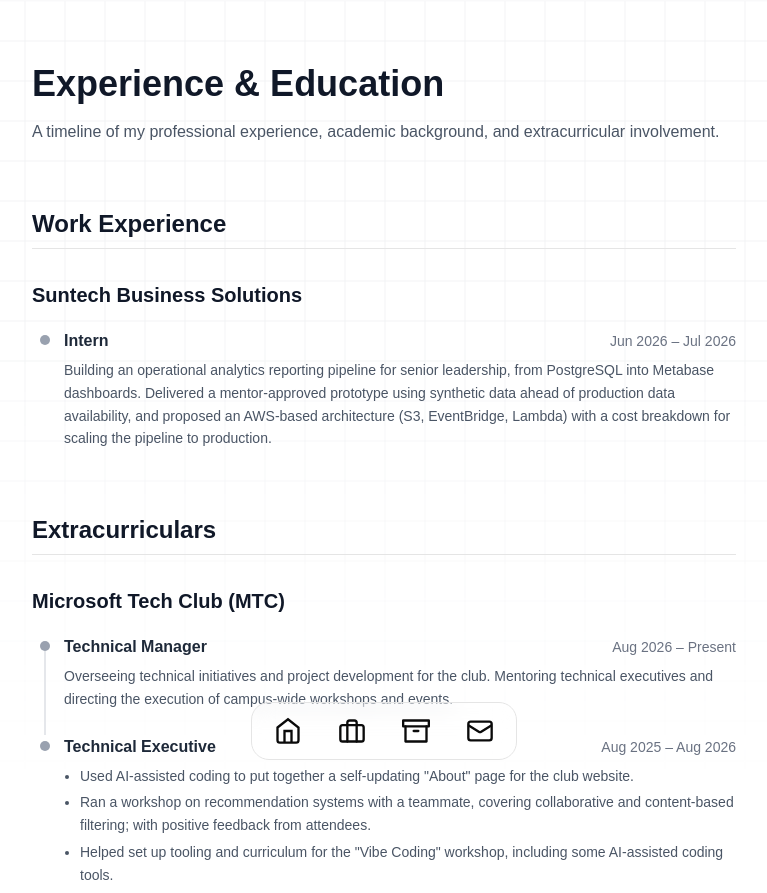
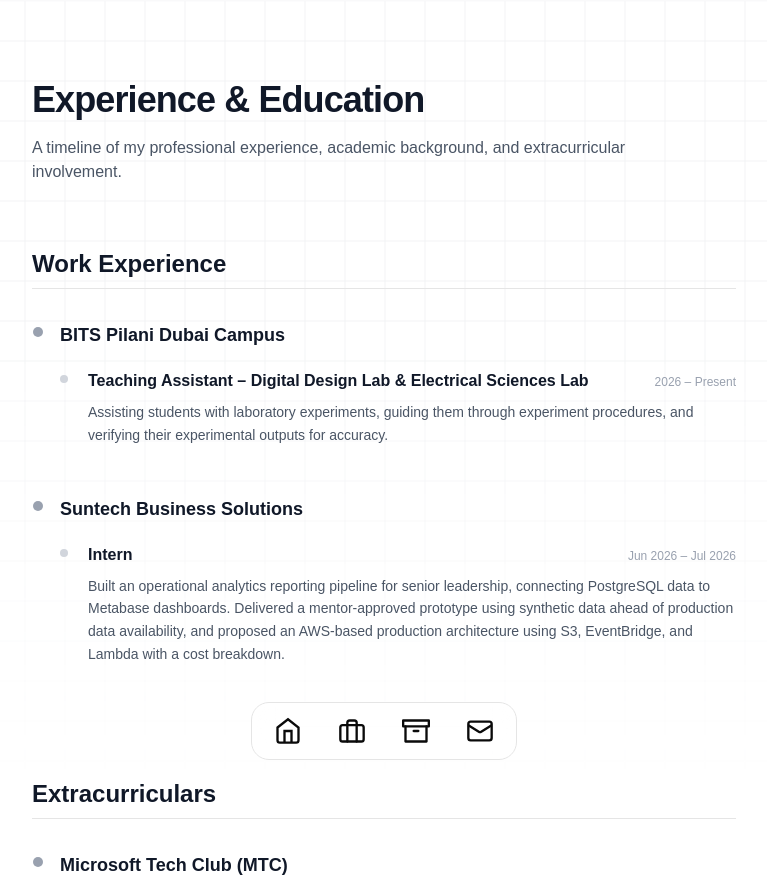
Before and after one commit to orangebead/personal-website, a Next.js app: page /experience in a window 1280 px wide. Shown: the top 893 px of the page, without its empty margins (256-1023 px from the left). Built offline with nearby package versions, Linux system fonts and the light colour scheme; a web font is replaced by a local one.

Commit message:
Work experience updated

```diff
--- a/src/app/experience/page.tsx
+++ b/src/app/experience/page.tsx
@@ -1,18 +1,31 @@
 // src/app/experience/page.tsx
+
 import { InteractiveGrid } from "@/components/backgrounds/CustomGrid"
 
 // --- Data ---
 
 const workExperience = [
   {
+    organization: "BITS Pilani Dubai Campus",
+    roles: [
+      {
+        title: "Teaching Assistant – Digital Design Lab & Electrical Sciences Lab",
+        date: "2026 – Present",
+        description:
+          "Assisting students with laboratory experiments, guiding them through experiment procedures, and verifying their experimental outputs for accuracy.",
+      },
+    ],
+  },
+  {
     organization: "Suntech Business Solutions",
     roles: [
       {
         title: "Intern",
         date: "Jun 2026 – Jul 2026",
-        description: "Building an operational analytics reporting pipeline for senior leadership, from PostgreSQL into Metabase dashboards. Delivered a mentor-approved prototype using synthetic data ahead of production data availability, and proposed an AWS-based architecture (S3, EventBridge, Lambda) with a cost breakdown for scaling the pipeline to production.",
-      }
-    ]
+        description:
+          "Built an operational analytics reporting pipeline for senior leadership, connecting PostgreSQL data to Metabase dashboards. Delivered a mentor-approved prototype using synthetic data ahead of production data availability, and proposed an AWS-based production architecture using S3, EventBridge, and Lambda with a cost breakdown.",
+      },
+    ],
   },
 ]
 
@@ -23,19 +36,20 @@ const extracurriculars = [
       {
         title: "Technical Manager",
         date: "Aug 2026 – Present",
-        description: "Overseeing technical initiatives and project development for the club. Mentoring technical executives and directing the execution of campus-wide workshops and events.",
+        description:
+          "Overseeing technical initiatives and project development for the club. Mentoring technical executives and directing the execution of campus-wide workshops and events.",
       },
       {
         title: "Technical Executive",
         date: "Aug 2025 – Aug 2026",
         description: [
-          "Used AI-assisted coding to put together a self-updating \"About\" page for the club website.",
-          "Ran a workshop on recommendation systems with a teammate, covering collaborative and content-based filtering; with positive feedback from attendees.",
-          "Helped set up tooling and curriculum for the \"Vibe Coding\" workshop, including some AI-assisted coding tools.",
-          "Put together the game logic for a typing contest event.",
+          'Built an AI-assisted, self-updating "About" page for the club website.',
+          "Co-ran a workshop on recommendation systems covering collaborative and content-based filtering.",
+          'Helped set up tooling and curriculum for the "Vibe Coding" workshop.',
+          "Developed the game logic for a typing contest event.",
         ],
-      }
-    ]
+      },
+    ],
   },
 ]
 
@@ -46,9 +60,10 @@ const education = [
       {
         title: "BITS Pilani Dubai Campus",
         date: "2024 – 2028",
-        description: "Current CGPA: 9.3/10. Focusing on data-oriented software development, backend systems, and machine learning.",
-      }
-    ]
+        description:
+          "Current CGPA: 9.3/10. Focusing on data-oriented software development, backend systems, and machine learning.",
+      },
+    ],
   },
   {
     organization: "Grade 12 (Science)",
@@ -57,64 +72,85 @@ const education = [
         title: "The Millennium School, Dubai",
         date: "Graduated 2023",
         description: "Graduated with 87%.",
-      }
-    ]
-  }
+      },
+    ],
+  },
 ]
 
 // --- Timeline Component ---
 
 interface RoleItem {
-  title: string;
-  date: string;
-  description: string | string[];
+  title: string
+  date: string
+  description: string | string[]
 }
 
 interface TimelineItemProps {
-  organization: string;
-  roles: RoleItem[];
-  showConnector?: boolean;
+  organization: string
+  roles: RoleItem[]
 }
 
-function TimelineItem({ organization, roles, showConnector = true }: TimelineItemProps) {
-  const hasMultipleRoles = roles.length > 1;
+function TimelineItem({
+  organization,
+  roles,
+}: TimelineItemProps) {
+  const hasMultipleRoles = roles.length > 1
 
   return (
-    <div className="relative pb-12 group last:pb-0">
-      {/* Vertical Line (connects this org to the next one in the section) */}
-      {showConnector && (
-        <div className="absolute left-[9px] top-9 bottom-0 w-[2px] bg-gray-200 group-last:bg-transparent" />
+    <div className="flex gap-4">
+      {/* Organization dot */}
+      <div className="flex w-3 shrink-0 justify-center">
+        <div className="mt-1.5 h-2.5 w-2.5 rounded-full bg-gray-400 ring-4 ring-white" />
+      </div>
+
+      {/* Organization content */}
+      <div className="min-w-0 flex-1 pb-12">
+        <h3 className="mb-5 text-lg font-semibold text-gray-900">
+          {organization}
+        </h3>
+
+        <div className="space-y-7">
+          {roles.map((role, index) => {
+            const isLastRole = index === roles.length - 1
+
+            return (
+              <div key={index} className="relative pl-7">
+                {/* Progression line ONLY between roles
+                    within the same organization */}
+                {hasMultipleRoles && !isLastRole && (
+                  <div className="absolute left-[3px] top-3 bottom-[-28px] w-px bg-gray-200" />
                 )}
 
-      {/* Organization Title — flush left, sits above its indented subparts */}
-      <h3 className="text-xl font-bold text-gray-900 mb-5">{organization}</h3>
+                {/* Role dot */}
+                <div className="absolute left-0 top-[6px] h-2 w-2 rounded-full bg-gray-300" />
 
-      {/* Roles List — indented to read as subparts of the organization above */}
-      <div className="pl-8 space-y-6">
-        {roles.map((role, index) => (
-          <div key={index} className="relative">
-            {/* Connecting line between roles within the same organization (shows progression) */}
-            {hasMultipleRoles && index < roles.length - 1 && (
-              <div className="absolute -left-5 top-4 bottom-[-24px] w-[2px] bg-gray-200" />
-            )}
-            {/* Role Dot */}
-            <div className="absolute -left-6 top-1.5 h-2.5 w-2.5 rounded-full bg-gray-400" />
+                {/* Role header */}
+                <div className="flex flex-col gap-1 sm:flex-row sm:items-baseline sm:justify-between">
+                  <h4 className="text-base font-semibold text-gray-900">
+                    {role.title}
+                  </h4>
 
-            <div className="flex flex-col sm:flex-row sm:items-baseline sm:justify-between mb-1.5">
-              <h4 className="text-md font-semibold text-gray-800">{role.title}</h4>
-              <span className="text-sm font-medium text-gray-500 mt-1 sm:mt-0 shrink-0 sm:ml-4">{role.date}</span>
+                  <span className="shrink-0 text-xs font-medium text-gray-400 sm:ml-4">
+                    {role.date}
+                  </span>
                 </div>
+
+                {/* Role description */}
                 {Array.isArray(role.description) ? (
-              <ul className="text-sm text-gray-600 leading-relaxed list-disc list-outside pl-4 space-y-1">
+                  <ul className="mt-2 list-disc space-y-1 pl-4 text-sm leading-relaxed text-gray-600">
                     {role.description.map((point, i) => (
                       <li key={i}>{point}</li>
                     ))}
                   </ul>
                 ) : (
-              <p className="text-sm text-gray-600 leading-relaxed">{role.description}</p>
+                  <p className="mt-2 text-sm leading-relaxed text-gray-600">
+                    {role.description}
+                  </p>
                 )}
               </div>
-        ))}
+            )
+          })}
+        </div>
       </div>
     </div>
   )
@@ -125,21 +161,28 @@ function TimelineItem({ organization, roles, showConnector = true }: TimelineIte
 export default function ExperiencePage() {
   return (
     <div className="relative min-h-screen">
-      <InteractiveGrid className="opacity-20 pointer-events-none fixed inset-0" />
+      <InteractiveGrid className="pointer-events-none fixed inset-0 opacity-20" />
 
-      <main className="relative z-10 px-8 py-16 pb-32 max-w-3xl mx-auto space-y-16">
+      <main className="relative z-10 mx-auto max-w-3xl px-6 py-16 sm:px-8 sm:py-20">
 
         {/* Header */}
-        <header>
-          <h1 className="text-4xl font-bold text-gray-900 mb-4">Experience & Education</h1>
-          <p className="text-gray-600">
-            A timeline of my professional experience, academic background, and extracurricular involvement.
+        <header className="mb-16">
+          <h1 className="mb-4 text-4xl font-bold tracking-tight text-gray-900">
+            Experience & Education
+          </h1>
+
+          <p className="max-w-2xl text-gray-600">
+            A timeline of my professional experience, academic background,
+            and extracurricular involvement.
           </p>
         </header>
 
-        {/* Work Experience Section */}
-        <section>
-          <h2 className="text-2xl font-bold text-gray-900 mb-8 border-b pb-2">Work Experience</h2>
+        {/* Work Experience */}
+        <section className="mb-16">
+          <h2 className="mb-8 border-b pb-2 text-2xl font-bold text-gray-900">
+            Work Experience
+          </h2>
+
           <div>
             {workExperience.map((item, index) => (
               <TimelineItem key={index} {...item} />
@@ -147,9 +190,12 @@ export default function ExperiencePage() {
           </div>
         </section>
 
-        {/* Extracurriculars Section */}
-        <section>
-          <h2 className="text-2xl font-bold text-gray-900 mb-8 border-b pb-2">Extracurriculars</h2>
+        {/* Extracurriculars */}
+        <section className="mb-16">
+          <h2 className="mb-8 border-b pb-2 text-2xl font-bold text-gray-900">
+            Extracurriculars
+          </h2>
+
           <div>
             {extracurriculars.map((item, index) => (
               <TimelineItem key={index} {...item} />
@@ -157,12 +203,15 @@ export default function ExperiencePage() {
           </div>
         </section>
 
-        {/* Education Section */}
+        {/* Education */}
         <section>
-          <h2 className="text-2xl font-bold text-gray-900 mb-8 border-b pb-2">Education</h2>
+          <h2 className="mb-8 border-b pb-2 text-2xl font-bold text-gray-900">
+            Education
+          </h2>
+
           <div>
             {education.map((item, index) => (
-              <TimelineItem key={index} {...item} showConnector={false} />
+              <TimelineItem key={index} {...item} />
             ))}
           </div>
         </section>
```
Lines whose indentation alone changed are shown as unchanged.
